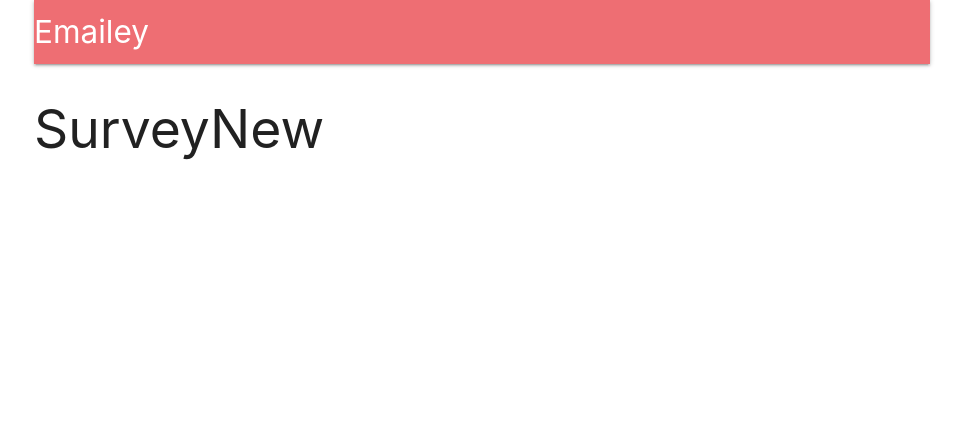
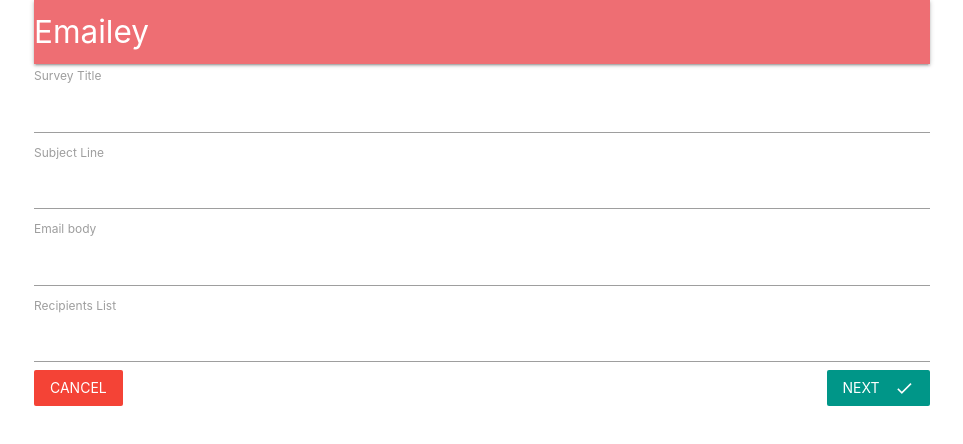
Before and after one commit to smettu007/react-express-surveyApp, a React app in the folder client/: page /surveys/new in a window 1280 px wide. Shown: the whole page, without its empty margins (158-1121 px from the left). Built offline with nearby package versions, Linux system fonts and the light colour scheme; no server answers.

Commit message:
added redux form

```diff
--- a/client/package.json
+++ b/client/package.json
@@ -22,6 +22,7 @@
     "react-scripts": "1.1.4",
     "react-stripe-checkout": "^2.6.3",
     "redux": "^4.0.0",
+    "redux-form": "^7.3.0",
     "redux-thunk": "^2.2.0"
   },
   "scripts": {
--- a/client/public/index.html
+++ b/client/public/index.html
@@ -8,6 +8,7 @@
       manifest.json provides metadata used when your web app is added to the
       homescreen on Android. See https://developers.google.com/web/fundamentals/engage-and-retain/web-app-manifest/
     -->
+    <link href="https://fonts.googleapis.com/icon?family=Material+Icons" rel="stylesheet">
     <link rel="manifest" href="%PUBLIC_URL%/manifest.json">
     <link rel="shortcut icon" href="%PUBLIC_URL%/favicon.ico">
     <!--
--- a/client/src/components/App.js
+++ b/client/src/components/App.js
@@ -2,11 +2,13 @@ import React, { Component } from "react";
 import { BrowserRouter, Route } from "react-router-dom";
 import Header from './Header';
 import Landing from './Landing';
+import Dashboard from './Dashboard';
 import {connect} from 'react-redux';
+import SurveyNew from './surveys/SurveyNew'
 import * as actions from '../actions'
 
-const Dashboard = () => <h2>Dashboard</h2>;
-const SurveyNew = () => <h2>SurveyNew</h2>;
+
+
 
 
 class App extends Component {
@@ -18,16 +20,16 @@ class App extends Component {
 
   render() {
     return (
-      <div className="container">
+
         <BrowserRouter>
-          <div>
+          <div className="container">
             <Header />
             <Route exact path="/surveys" component={Dashboard} />
             <Route exact path="/" component={Landing} />
             <Route exact path="/surveys/new" component={SurveyNew} />
           </div>
         </BrowserRouter>
-      </div>
+
     );
   }
 }
--- /dev/null
+++ b/client/src/components/Dashboard.js
@@ -0,0 +1,19 @@
+import React, { Component } from 'react';
+import {Link} from 'react-router-dom';
+
+class Dashboard extends Component {
+    render() {
+        return (
+            <div>
+                Dashboard
+                <div className="fixed-action-btn">
+                    <Link to="/surveys/new" className="btn-floating btn-large red">
+                        <i className="material-icons" >add</i>
+                    </Link>
+                </div>
+            </div>
+        );
+    }
+}
+
+export default Dashboard;
--- /dev/null
+++ b/client/src/components/surveys/SurveyField.js
@@ -0,0 +1,11 @@
+import React from "react";
+
+export default ({ input,label }) => {
+
+  return (
+    <div>
+        <label>{label}</label>
+      <input {...input} />
+    </div>
+  );
+};
--- /dev/null
+++ b/client/src/components/surveys/SurveyForm.js
@@ -0,0 +1,54 @@
+import _ from "lodash";
+import React, { Component } from "react";
+import { reduxForm, Field } from "redux-form";
+import SurveyField from "./SurveyField";
+import {Link} from 'react-router-dom';
+
+const FIELDS = [
+  { label: "Survey Title", name: "title" },
+  { label: "Subject Line", name: "subject" },
+  { label: "Email body", name: "body" },
+  { label: "Recipients List", name: "emails" }
+];
+
+class SurveyForm extends Component {
+  renderFields() {
+    return _.map(FIELDS, ({ label, name }) => {
+      return (
+        <Field
+          key={name}
+          component={SurveyField}
+          type="text"
+          label={label}
+          name={name}
+        />
+      );
+    });
+  }
+
+  render() {
+    return (
+      <div>
+        <form onSubmit={this.props.handleSubmit(values => console.log(values))}>
+
+          {this.renderFields()}
+
+        <Link to="/surveys" className="red btn-flat left white-text">
+            Cancel
+        </Link>
+
+
+          <button className="teal btn-flat right white-text" type="submit">
+            Next
+            <i className="material-icons right">done</i>
+          </button>
+
+        </form>
+      </div>
+    );
+  }
+}
+
+export default reduxForm({
+  form: "surveyForm"
+})(SurveyForm);
--- /dev/null
+++ b/client/src/components/surveys/SurveyNew.js
@@ -0,0 +1,13 @@
+import React, { Component } from 'react';
+import SurveyForm from './SurveyForm';
+class SurveyNew extends Component {
+    render() {
+        return (
+            <div>
+                <SurveyForm/>
+            </div>
+        );
+    }
+}
+
+export default SurveyNew;
--- a/client/src/reducers/index.js
+++ b/client/src/reducers/index.js
@@ -1,6 +1,9 @@
 import {combineReducers} from 'redux';
 import authReducer from './authReducer';
+import {reducer as reduxForm} from 'redux-form';
 
 export default combineReducers({
-    auth:authReducer
+    auth:authReducer,
+    form:reduxForm
+
 })
--- a/package.json
+++ b/package.json
@@ -21,6 +21,7 @@
     "concurrently": "^3.5.1",
     "cookie-session": "^2.0.0-beta.3",
     "express": "^4.16.3",
+    "lodash": "^4.17.10",
     "materialize-css": "^1.0.0-beta",
     "mongoose": "^5.0.15",
     "passport": "^0.4.0",
```
Also changed, not shown: 2 other files.
